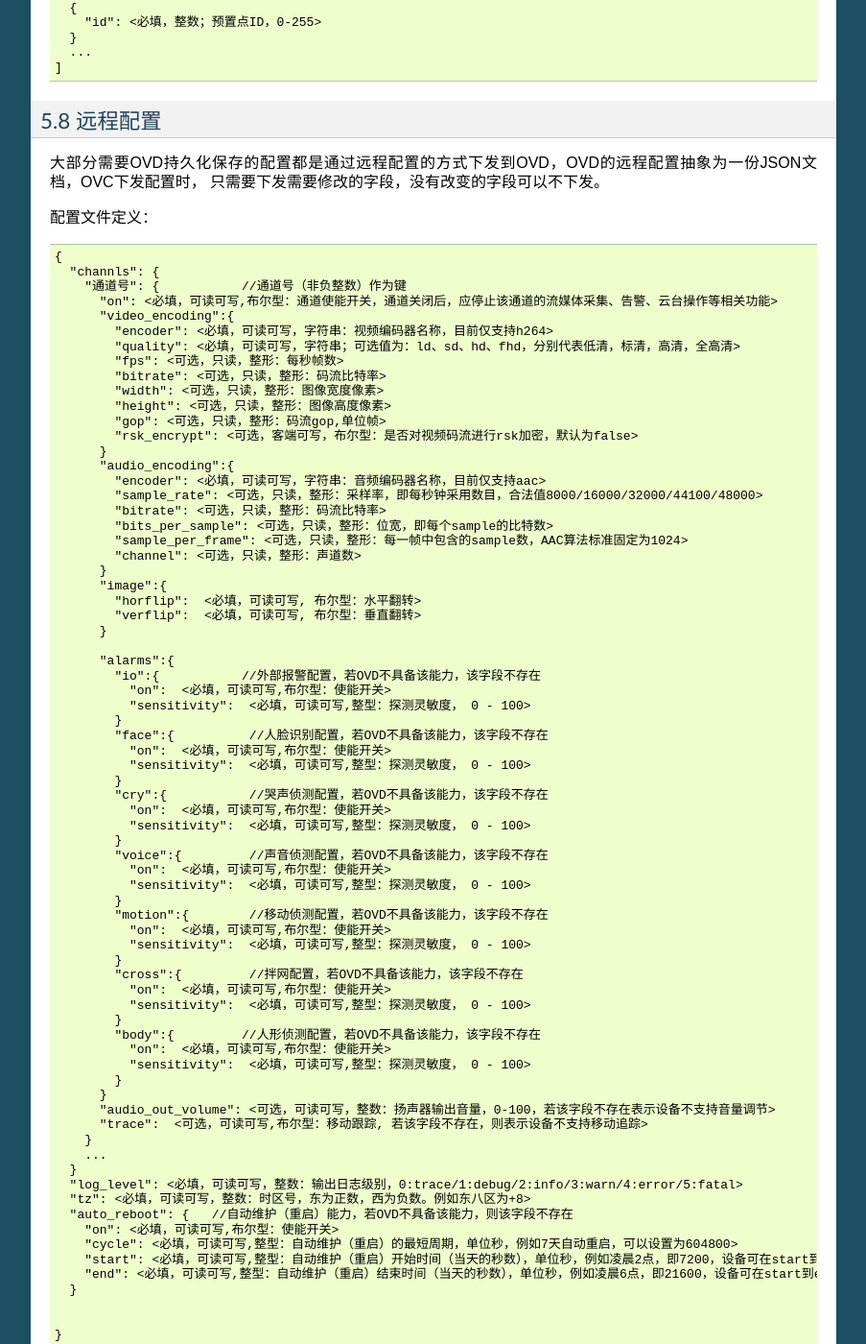
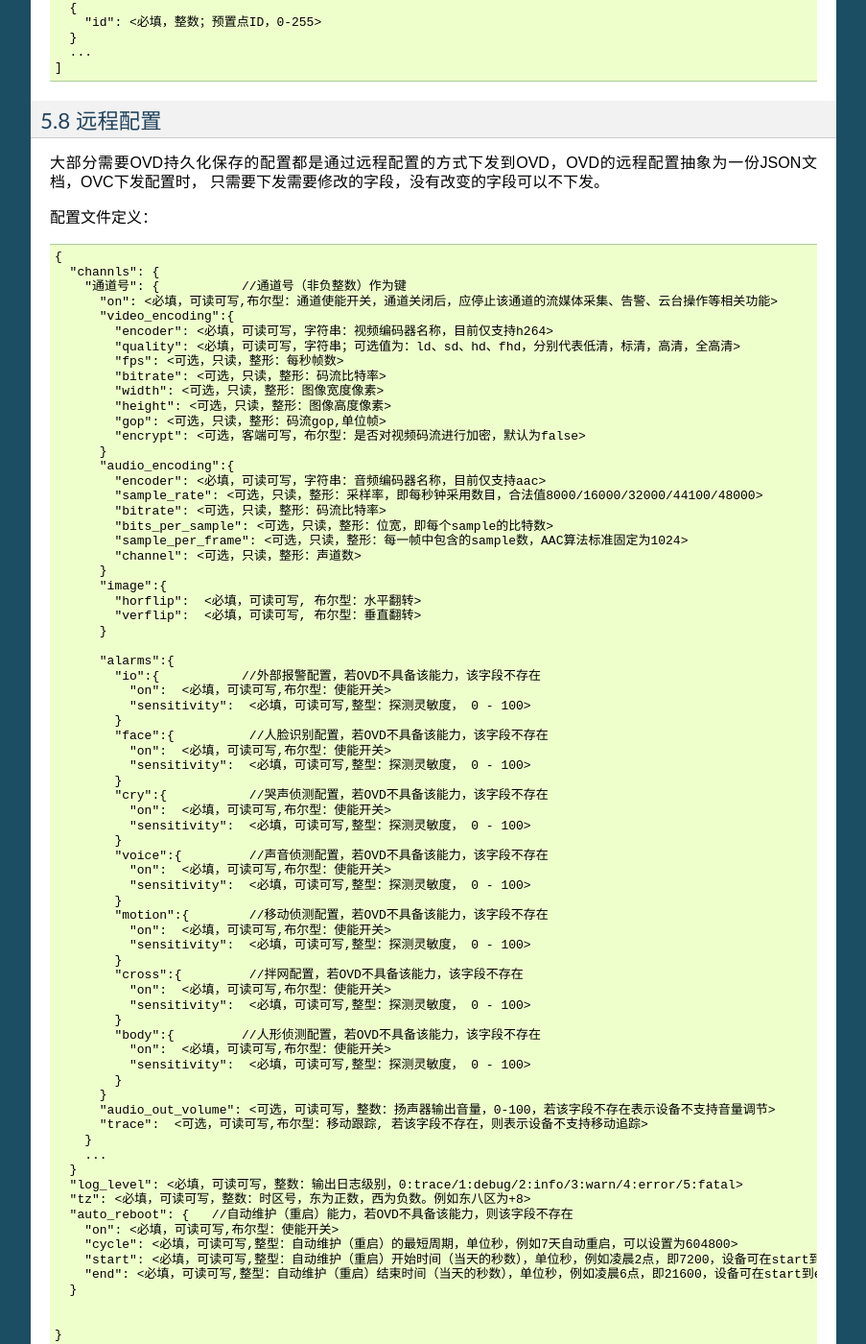
Before and after one commit to jamken/open_dev_sdk, a Sphinx documentation site: the page built from docs/dap.rst, in a window 1280 px wide and 1400 px high, scrolled down 14877 px. Shown: the whole window at 96% size, without its empty margins (198-1101 px from the left). Built offline with Sphinx 7.4.7, drawn with Linux system fonts in a browser that asks for light colours; some of the changed text lies outside the part shown.

Commit message:
能力集加入视频加密能力上报，远程配置加入视频加密开关

```diff
--- a/docs/dap.rst
+++ b/docs/dap.rst
@@ -836,7 +836,7 @@ OVC可以通过该命令获取摄像头的预置点列表
           "width": <可选，只读，整形：图像宽度像素>
           "height": <可选，只读，整形：图像高度像素>
           "gop": <可选，只读，整形：码流gop,单位帧>
-          "rsk_encrypt": <可选，客端可写，布尔型：是否对视频码流进行rsk加密，默认为false>
+          "encrypt": <可选，客端可写，布尔型：是否对视频码流进行加密，默认为false>
         }
         "audio_encoding":{
           "encoder": <必填，可读可写，字符串：音频编码器名称，目前仅支持aac>
```
Also changed, not shown: other parts of docs/dap.rst (+1 -0 lines).
